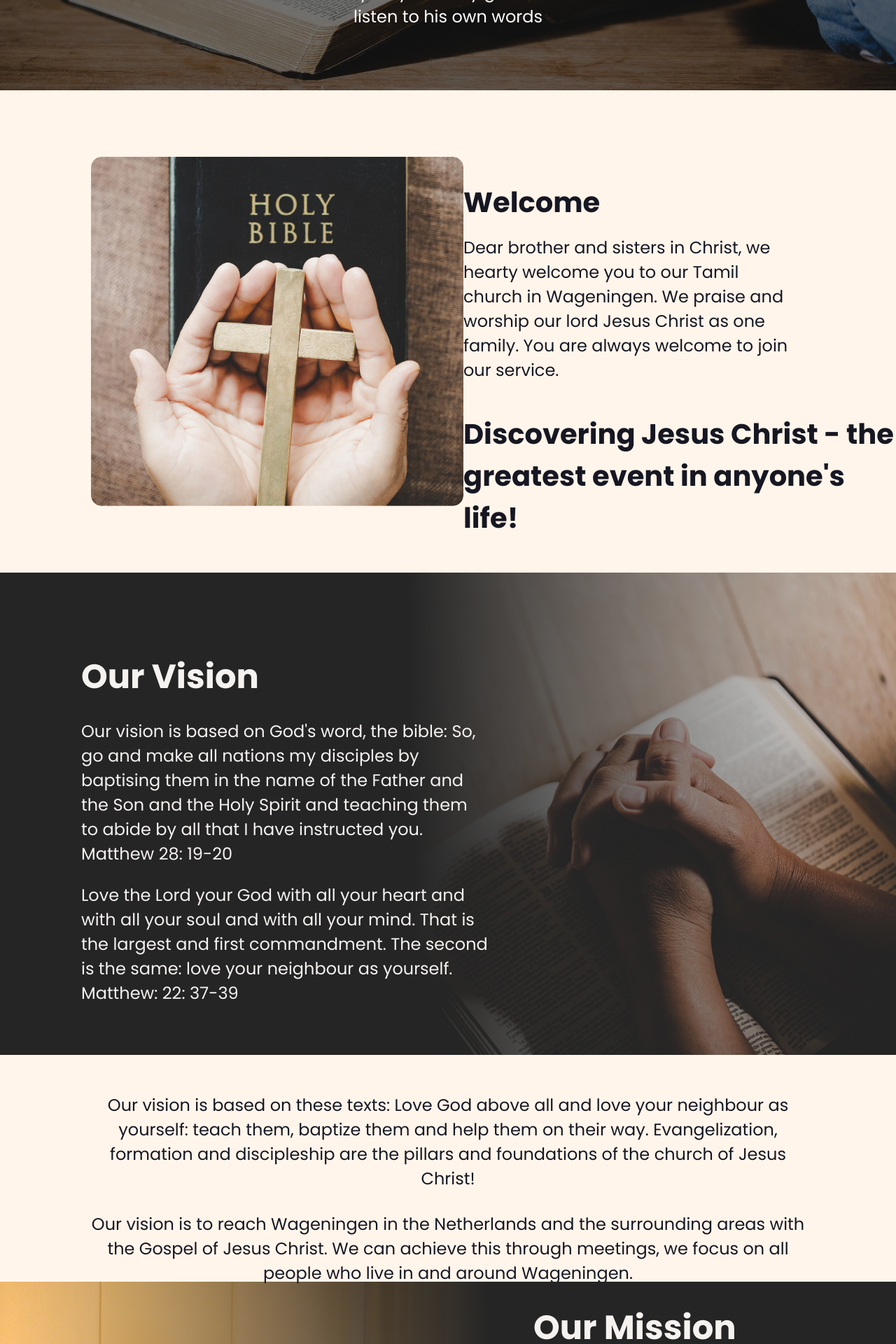
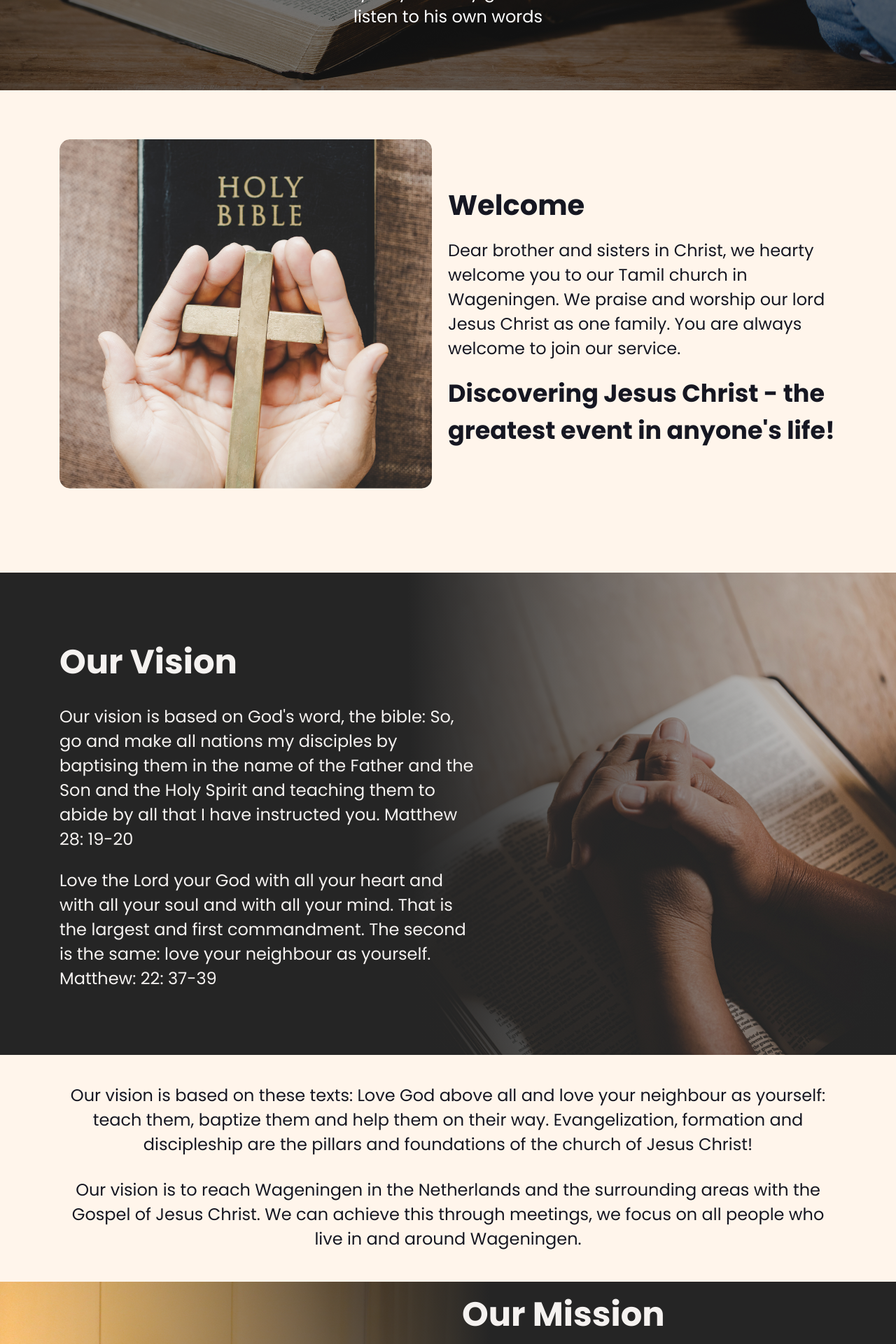
Before and after one commit to Bm-Aravinthan/jleims, a React (Create React App) app: page / in a window 1280 px wide. Shown: the part 700-2620 px from the top of the page at 70% size. Built offline with nearby package versions, Linux system fonts and the light colour scheme.

Commit message:
new align

```diff
--- a/src/components/Mission/Mission.css
+++ b/src/components/Mission/Mission.css
@@ -21,8 +21,10 @@
   display: flex;
   flex-direction: column;
   align-items: start;
-  padding-top: 30px;
-  padding-left: 762px;
+  /* padding-top: 20px; */
+  padding-left: 660px;
+  justify-content: center;
+  overflow: hidden;
 }
 
 .mission-container .content-container .title {
@@ -43,7 +45,7 @@
   font-weight: 400;
   line-height: normal;
   margin-bottom: 30px;
-  padding-right: 82px;
+  padding-right: 60px;
 }
 
 @media screen and (max-width: 768px) {
--- a/src/components/Vision/Vision.css
+++ b/src/components/Vision/Vision.css
@@ -18,10 +18,11 @@
     display: flex;
     flex-direction: column;
     align-items: start;
-    padding-top: 113px;
-    padding-left: 116px;
+    /* padding-top: 113px; */
+    padding-left: 85px;
     color: var(--letters-main, #F5F2F0);
     font-family: Poppins;
+    justify-content: center;
 }
 
 .vision-container .vision-content .title{
--- a/src/components/VisionSub/VisionSub.css
+++ b/src/components/VisionSub/VisionSub.css
@@ -4,10 +4,11 @@
 }
 
 .vision-sub-container .content-container{
-    padding: 54px 122px;
+    padding: 40px 85px;
     display: flex;
     flex-direction: column;
     gap: 30px;
+    justify-content: center;
 }
 
 .vision-sub-container .content-container .content{
--- a/src/components/Welcome/Welcome.css
+++ b/src/components/Welcome/Welcome.css
@@ -13,7 +13,7 @@
 .welcome-container .img-container img {
     width: 532px;
     height: 499px;
-    margin: 95px 0 95px 130px;
+    margin: 70px 20px 70px 85px;
     border-radius: 15px;
 }
 
@@ -21,8 +21,9 @@
     grid-column: 2 / 3;
     display: flex;
     flex-direction: column;
-    padding-top: 130px;
+    /* padding-top: 130px; */
     align-items: start;
+    justify-content: center;
 }
 
 .welcome-container .text-container .title{
@@ -40,16 +41,17 @@
     font-style: normal;
     font-weight: 400;
     margin-top: 17px;
-    padding-right: 136px;
+    padding-right: 85px;
 }
 
 .welcome-container .text-container .sub-title{
     color: var(--blue-letter, #161722);
     font-family: Poppins;
-    font-size: 40px;
+    font-size: 35px;
     font-style: normal;
     font-weight: 700;
-    margin-top: 44px;
+    margin-top: 20px;
+    padding-right: 85px;
 }
 
 @media screen and (max-width: 768px) {
```
